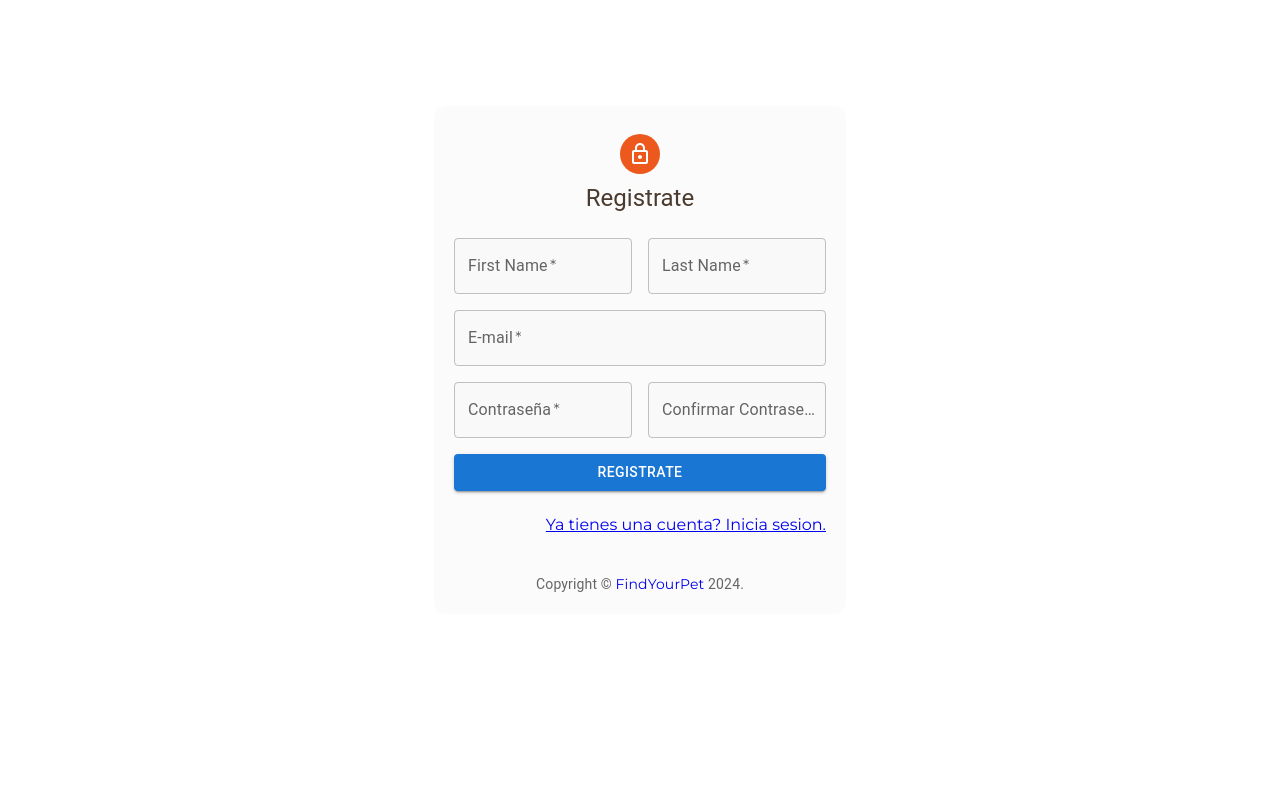
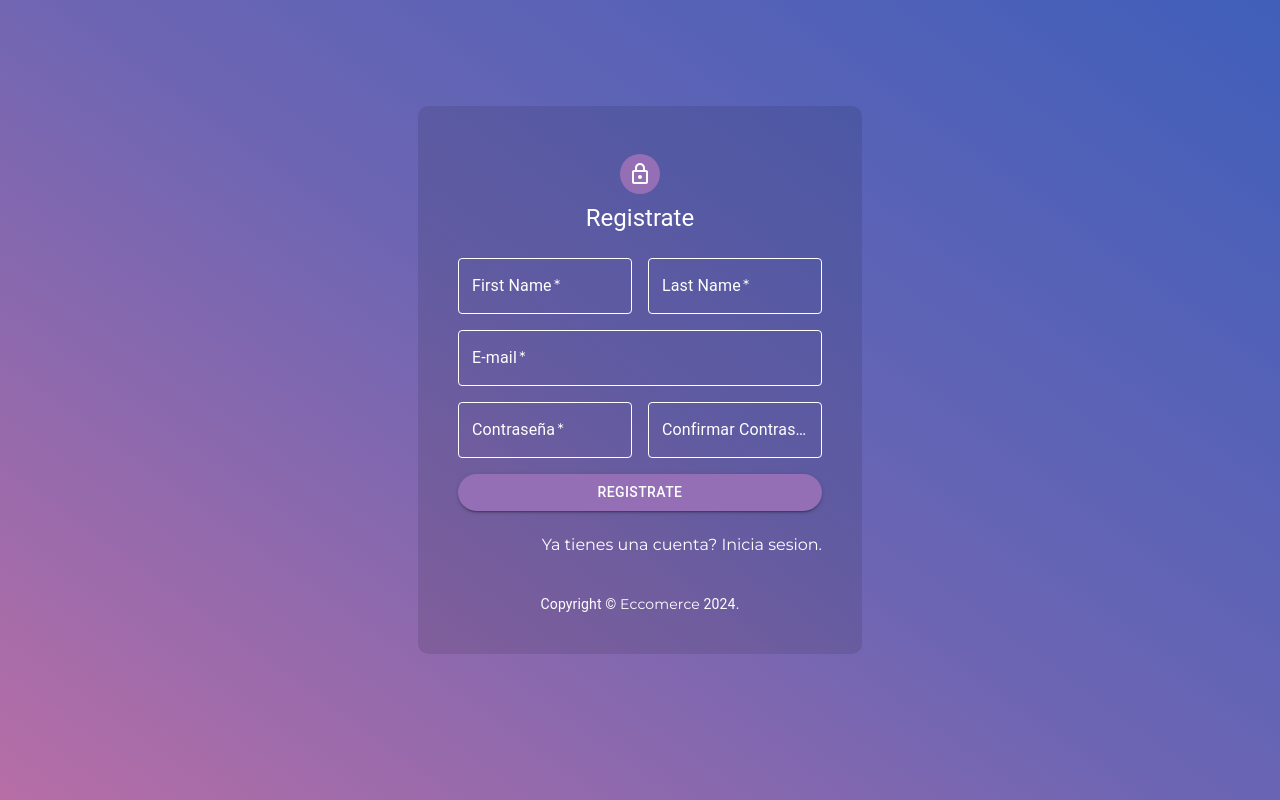
Before and after one commit to degs03/Ecommerce, a Next.js app in the folder client/: page /register in a window 1280 px wide. Built offline with nearby package versions, Linux system fonts and the light colour scheme.

Commit message:
styling Login, Register and Forgot

```diff
--- a/client/package.json
+++ b/client/package.json
@@ -12,6 +12,7 @@
     "@emotion/react": "^11.11.3",
     "@emotion/styled": "^11.11.0",
     "@fontsource/montserrat": "^5.0.16",
+    "@material-ui/styles": "^4.11.5",
     "@mui/icons-material": "^5.15.8",
     "@mui/material": "^5.15.7",
     "axios": "^1.6.7",
--- a/client/src/app/globals.css
+++ b/client/src/app/globals.css
@@ -1,6 +1,10 @@
-*{
+* {
   margin: 0px;
   padding: 0px;
   font-family: "Montserrat";
+}
 
+body {
+  background: rgb(183, 110, 166);
+  background: linear-gradient(36deg, rgba(183, 110, 166, 1) 0%, rgba(108, 101, 179, 1) 50%, rgba(64, 95, 186, 1) 100%);
 }
--- a/client/src/components/FormWrapper/page.jsx
+++ b/client/src/components/FormWrapper/page.jsx
@@ -6,15 +6,16 @@ import Link from "next/link";
 const FormWrapper = ({ children }) => {
     const Copyright = (value) => {
         return (
-            <Typography variant="body2" color="text.secondary" align="center" {...value}>
+            <Typography variant="body2" color="text.secondary" align="center" style={{color:'#FFFF'}} {...value}>
                 {'Copyright © '}
                 <Link
-                    color="inherit"
+                    color="#FFF"
                     href="/"
                     style={{
                         textDecoration: 'none',
+                        color:'#FFFF'
                     }}>
-                    FindYourPet
+                    Eccomerce
                 </Link>{' '}
                 {new Date().getFullYear()}
                 {'.'}
@@ -27,8 +28,8 @@ const FormWrapper = ({ children }) => {
                 display="flex"
                 justifyContent="center"
                 alignItems="center"
-                minHeight="90vh">
-                <Container component="main" maxWidth="xs" disableGutters={true} sx={{px:2}}>{/**Coloca como un componente MAIN y lo dejo su maxWidth a xs O 12 */}
+                minHeight="100vh">
+                <Container component="main" maxWidth="xs" disableGutters={true}>{/**Coloca como un componente MAIN y lo dejo su maxWidth a xs O 12 */}
                     <Box
                         sx={{
                             display: 'flex',
@@ -36,18 +37,17 @@ const FormWrapper = ({ children }) => {
                             alignItems: 'center',
                             justifyContent: 'center',
                             p:2.5,
-                            backgroundColor: 'rgba(248, 248, 248, 0.507)',
-                            borderRadius: 3,
-                            /**
                             padding: 5,
                             mb: 5,
                             display: 'flex',
                             flexDirection: 'column',
                             alignItems: 'center',
                             justifyContent: 'center',
-            **/}}
+                            borderRadius:'10px',
+                            backgroundColor: 'rgba(0,0,0,.1)'
+            }}
                     >
-                        <Avatar sx={{ m: 1, bgcolor: '#ED581D' }}>
+                        <Avatar sx={{ m: 1, bgcolor: '#946FB5' }}>
                             <LockOutlinedIcon />
                         </Avatar>
                         {children}
--- a/client/src/components/UserForm/page.jsx
+++ b/client/src/components/UserForm/page.jsx
@@ -1,5 +1,5 @@
 'use client'
-import { Box, Button, Grid, TextField, Typography } from "@mui/material";
+import { Box, Button, CssBaseline, Grid, TextField, Typography } from "@mui/material";
 import { useRouter } from "next/navigation";
 import Link from "next/link";
 import "@fontsource/montserrat";
@@ -76,29 +76,40 @@ const UserForm = ({ onSubmit, preset = {}, isSignUp }) => { //preset trae data
             confirmPassword: error.confirmPassword ? error.confirmPassword.message : "",
         }));
     }, [error]);
-
+    const sty = {
+        color:'#FFFF',
+        '& label.Mui-focused': {
+            color: '#fff',
+            borderColor: '#fff'
+        },
+        '& .MuiOutlinedInput-root': {
+            '&.Mui-focused fieldset': {
+                color: '#fff',
+                borderColor: '#fff'
+            }
+        },
+        "& .MuiOutlinedInput-notchedOutline": {
+            borderColor: "#fff",
+        },
+        borderRadius: '20px'
+    };
     return (
+        <Grid item>
             <FormWrapper >
-            <Typography component="h1" variant="h5" color="#4b3a2e">
+                <Typography component="h1" variant="h5" color="#fff">
                     {isSignUp == true ? ('Registrate') : ('Iniciar sesión')}
                 </Typography>
-            <Box component="form" noValidate sx={{ mt: 3 }}>{/*mt = margin bottom */}
-                <Grid container spacing={2}>
+                <Box component="form" noValidate sx={{ mt: 3 }}>{/*mt = margin top */}
+                    <Grid container spacing={2} >
                         <Grid item xs={6} sm={6}>
                             {isSignUp == true ? (
                                 <TextField
                                     required
                                     InputProps={{ className: styles.input }}
-                                sx={{
-                                    '& label.Mui-focused': {
-                                        color: '#4b3a2e'
-                                    },
-                                    '& .MuiOutlinedInput-root': {
-                                        '&.Mui-focused fieldset': {
-                                            borderColor: '#4b3a2e'
-                                        }
-                                    }
+                                    InputLabelProps={{
+                                        style: { color: '#fff' } // Cambia el color del placeholder aquí
                                     }}
+                                    sx={sty}
                                     name="firstName"
                                     label="First Name"
                                     fullWidth
@@ -116,16 +127,10 @@ const UserForm = ({ onSubmit, preset = {}, isSignUp }) => { //preset trae data
                                 <TextField
                                     required
                                     InputProps={{ className: styles.input }}
-                                sx={{
-                                    '& label.Mui-focused': {
-                                        color: '#4b3a2e'
-                                    },
-                                    '& .MuiOutlinedInput-root': {
-                                        '&.Mui-focused fieldset': {
-                                            borderColor: '#4b3a2e'
-                                        }
-                                    }
+                                    InputLabelProps={{
+                                        style: { color: '#fff' } // Cambia el color del placeholder aquí
                                     }}
+                                    sx={sty}
                                     name="lastName"
                                     label="Last Name"
                                     fullWidth
@@ -142,16 +147,10 @@ const UserForm = ({ onSubmit, preset = {}, isSignUp }) => { //preset trae data
                             <TextField
                                 required
                                 InputProps={{ className: styles.input }}
-                            sx={{
-                                '& label.Mui-focused': {
-                                    color: '#4b3a2e'
-                                },
-                                '& .MuiOutlinedInput-root': {
-                                    '&.Mui-focused fieldset': {
-                                        borderColor: '#4b3a2e'
-                                    }
-                                }
+                                InputLabelProps={{
+                                    style: { color: '#fff' } // Cambia el color del placeholder aquí
                                 }}
+                                sx={sty}
                                 name="email"
                                 label="E-mail"
                                 fullWidth
@@ -169,16 +168,10 @@ const UserForm = ({ onSubmit, preset = {}, isSignUp }) => { //preset trae data
                                 <TextField
                                     required
                                     InputProps={{ className: styles.input }}
-                                sx={{
-                                    '& label.Mui-focused': {
-                                        color: '#4b3a2e'
-                                    },
-                                    '& .MuiOutlinedInput-root': {
-                                        '&.Mui-focused fieldset': {
-                                            borderColor: '#4b3a2e'
-                                        }
-                                    }
+                                    InputLabelProps={{
+                                        style: { color: '#fff' } // Cambia el color del placeholder aquí
                                     }}
+                                    sx={sty}
                                     name="password"
                                     label="Contraseña"
                                     type="password"
@@ -197,16 +190,10 @@ const UserForm = ({ onSubmit, preset = {}, isSignUp }) => { //preset trae data
                                 <TextField
                                     required
                                     InputProps={{ className: styles.input }}
-                                sx={{
-                                    '& label.Mui-focused': {
-                                        color: '#4b3a2e'
-                                    },
-                                    '& .MuiOutlinedInput-root': {
-                                        '&.Mui-focused fieldset': {
-                                            borderColor: '#4b3a2e'
-                                        }
-                                    }
+                                    InputLabelProps={{
+                                        style: { color: '#fff' } // Cambia el color del placeholder aquí
                                     }}
+                                    sx={sty}
                                     name="password"
                                     label="Contraseña"
                                     type="password"
@@ -226,16 +213,10 @@ const UserForm = ({ onSubmit, preset = {}, isSignUp }) => { //preset trae data
                                 <TextField
                                     required
                                     InputProps={{ className: styles.input }}
-                                sx={{
-                                    '& label.Mui-focused': {
-                                        color: '#4b3a2e'
-                                    },
-                                    '& .MuiOutlinedInput-root': {
-                                        '&.Mui-focused fieldset': {
-                                            borderColor: '#4b3a2e'
-                                        }
-                                    }
+                                    InputLabelProps={{
+                                        style: { color: '#fff' } // Cambia el color del placeholder aquí
                                     }}
+                                    sx={sty}
                                     name="confirmPassword"
                                     label="Confirmar Contraseña"
                                     type="password"
@@ -255,7 +236,12 @@ const UserForm = ({ onSubmit, preset = {}, isSignUp }) => { //preset trae data
                                 fullWidth
                                 variant="contained"
                                 sx={{
-                                mb: 3
+                                    mb: 3,
+                                    borderRadius: '50px',
+                                    backgroundColor: '#946FB5',
+                                    '&:hover': {
+                                        backgroundColor: '#946FB5',
+                                    },
                                 }}
                                 onClick={handleFormSubmit}
                             >
@@ -263,23 +249,23 @@ const UserForm = ({ onSubmit, preset = {}, isSignUp }) => { //preset trae data
                             </Button>
                         </Grid>
                     </Grid>
-                <Grid container justifyContent="flex-end" >
+                    <Grid container justifyContent="flex-end">
                         <Grid item>
                             {isSignUp ?
                                 (
-                                <Link href="/login" variant="body2" >
+                                    <Link href="/login" className={styles.link}>
                                         Ya tienes una cuenta? Inicia sesion.
                                     </Link>
                                 ) :
                                 (
-                    <Grid item spacing={2} textAlign="right">
-                        <Grid Grid item xs={12} sm={12}>
-                            <Link href="/register" variant="body2" >
+                                    <Grid item spacing={2} textAlign="right"  >
+                                        <Grid Grid item xs={12} sm={12} >
+                                            <Link href="/register" className={styles.link}>
                                                 Aun no tienes una cuenta? Registrate.
                                             </Link>
                                         </Grid>
-                        <Grid Grid item xs={12} sm={12} mt={2}>
-                            <Link href="/passwordReset" variant="body2" >
+                                        <Grid Grid item xs={12} sm={12} mt={2} >
+                                            <Link href="/passwordReset"className={styles.link}>
                                                 Olvidaste tu contraseña?
                                             </Link>
                                         </Grid>
@@ -291,6 +277,7 @@ const UserForm = ({ onSubmit, preset = {}, isSignUp }) => { //preset trae data
                     </Grid>
                 </Box>
             </FormWrapper >
+        </Grid>
     )
 }
 export default UserForm;
--- a/client/src/components/UserForm/page.module.css
+++ b/client/src/components/UserForm/page.module.css
@@ -1,3 +1,11 @@
 .input {
-    background-color: rgba(248, 248, 248, 0.507);
+    border-color: transparent;
+    background: transparent;
+    border-radius: 20px;
 }
+
+.link {
+    text-decoration: none;
+    box-shadow: none;
+    color: #FFF;
+}
```
Also changed, not shown: client/src/components/UserForm/passwordResetForm.jsx (+80 -19 lines), 1 other file (tests, documents, lock files or other folders). Lines whose indentation alone changed are shown as unchanged.
